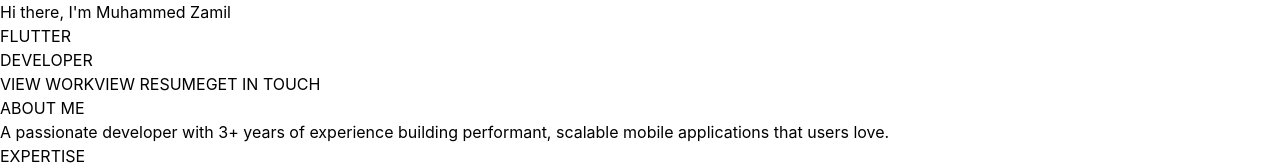
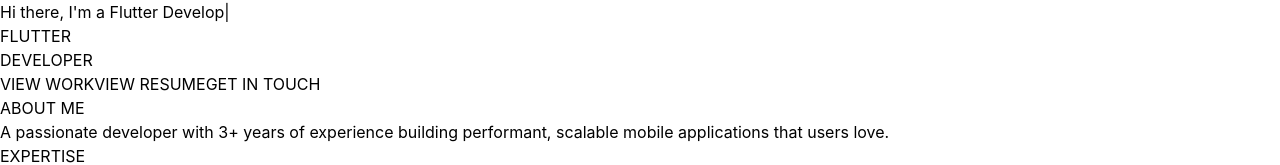
Before and after one commit to MUHAMMEDZAMILC/zamil-portfolio, a React (Vite) app: page / in a window 1280 px wide. Shown: the top 165 px of the page. Built offline with nearby package versions, Linux system fonts and the light colour scheme.

Commit message:
update hero section name

```diff
--- a/src/components/HeroSectionNew.jsx
+++ b/src/components/HeroSectionNew.jsx
@@ -1,27 +1,51 @@
 import React, { useState, useEffect } from 'react';
-import { motion } from 'framer-motion';
 
 const HeroSection = () => {
+  const [displayText, setDisplayText] = useState('');
+  const [textIndex, setTextIndex] = useState(0);
+  const [isDeleting, setIsDeleting] = useState(false);
+
+  const texts = ["Muhammed Zamil", "a Flutter Developer", "a Problem Solver"];
+  const typingSpeed = 100;
+  const deletingSpeed = 50;
+  const pauseDuration = 2000;
+
+  useEffect(() => {
+    const currentText = texts[textIndex];
+
+    const timeout = setTimeout(() => {
+      if (!isDeleting) {
+        if (displayText.length < currentText.length) {
+          setDisplayText(currentText.substring(0, displayText.length + 1));
+        } else {
+          setTimeout(() => setIsDeleting(true), pauseDuration);
+        }
+      } else {
+        if (displayText.length > 0) {
+          setDisplayText(currentText.substring(0, displayText.length - 1));
+        } else {
+          setIsDeleting(false);
+          setTextIndex((textIndex + 1) % texts.length);
+        }
+      }
+    }, isDeleting ? deletingSpeed : typingSpeed);
+
+    return () => clearTimeout(timeout);
+  }, [displayText, isDeleting, textIndex]);
+
   return (
     <section className="min-h-screen flex items-center justify-center relative px-6 overflow-hidden bg-black text-white">
       {/* Animated background particles */}
       <div className="absolute inset-0">
         {[...Array(50)].map((_, i) => (
-          <motion.div
+          <div
             key={i}
-            className="absolute w-1 h-1 bg-white rounded-full"
+            className="absolute w-1 h-1 bg-white rounded-full animate-pulse"
             style={{
               left: `${Math.random() * 100}%`,
               top: `${Math.random() * 100}%`,
-            }}
-            animate={{
-              opacity: [0, 1, 0],
-              scale: [0, 1, 0],
-            }}
-            transition={{
-              duration: 3 + Math.random() * 2,
-              repeat: Infinity,
-              delay: Math.random() * 2,
+              animationDelay: `${Math.random() * 2}s`,
+              animationDuration: `${3 + Math.random() * 2}s`,
             }}
           />
         ))}
@@ -29,48 +53,26 @@
 
       <div className="max-w-7xl mx-auto w-full z-10">
         <div className="flex flex-col items-start justify-center min-h-screen py-20">
-          {/* Small greeting text */}
-          <motion.p
-            className="text-sm md:text-base tracking-widest mb-6 text-gray-400 uppercase"
-            initial={{ opacity: 0, x: -50 }}
-            animate={{ opacity: 1, x: 0 }}
-            transition={{ duration: 0.8, delay: 0.2 }}
-          >
-            Hi there, I'm Muhammed Zamil
-          </motion.p>
+          {/* Small greeting text with typing effect */}
+          <div className="text-sm md:text-base tracking-widest mb-6 text-gray-400 uppercase flex items-center min-h-[24px]">
+            <span>Hi there, I'm {displayText}</span>
+            <span className="ml-1 animate-pulse text-white">|</span>
+          </div>
 
           {/* Large FLUTTER text with overlay */}
           <div className="relative w-full mb-8">
-            <motion.h1
-              className="text-7xl md:text-8xl lg:text-9xl xl:text-[11rem] font-black leading-none tracking-tight text-gray-800"
-              initial={{ opacity: 0, y: 100 }}
-              animate={{ opacity: 1, y: 0 }}
-              transition={{ duration: 1, delay: 0.3 }}
-            >
+            <h1 className="text-7xl md:text-8xl lg:text-9xl xl:text-[11rem] font-black leading-none tracking-tight text-gray-800">
               FLUTTER
-            </motion.h1>
-
-
+            </h1>
           </div>
 
           {/* DEVELOPER text */}
-          <motion.h1
-            className="text-7xl md:text-8xl lg:text-9xl xl:text-[11rem] font-black leading-none tracking-tight mb-12 text-white"
-            initial={{ opacity: 0, y: 100 }}
-            animate={{ opacity: 1, y: 0 }}
-            transition={{ duration: 1, delay: 0.5 }}
-          >
+          <h1 className="text-7xl md:text-8xl lg:text-9xl xl:text-[11rem] font-black leading-none tracking-tight mb-12 text-white">
             DEVELOPER
-          </motion.h1>
-
+          </h1>
 
           {/* CTA Buttons */}
-          <motion.div
-            className="flex flex-wrap items-center gap-4"
-            initial={{ opacity: 0, y: 20 }}
-            animate={{ opacity: 1, y: 0 }}
-            transition={{ delay: 1.2 }}
-          >
+          <div className="flex flex-wrap items-center gap-4">
             <a
               href="#projects"
               className="group relative px-8 py-4 bg-white text-black font-bold overflow-hidden hover:bg-gray-200 transition-colors"
@@ -93,24 +95,16 @@
             >
               GET IN TOUCH
             </a>
-          </motion.div>
+          </div>
         </div>
       </div>
 
       {/* Scroll indicator */}
-      <motion.div
-        className="absolute bottom-8 left-1/2 transform -translate-x-1/2"
-        animate={{ y: [0, 10, 0] }}
-        transition={{ duration: 1.5, repeat: Infinity }}
-      >
+      <div className="absolute bottom-8 left-1/2 transform -translate-x-1/2 animate-bounce">
         <div className="w-6 h-10 border-2 border-white rounded-full flex justify-center pt-2">
-          <motion.div
-            className="w-1 h-3 bg-white rounded-full"
-            animate={{ y: [0, 12, 0] }}
-            transition={{ duration: 1.5, repeat: Infinity }}
-          />
+          <div className="w-1 h-3 bg-white rounded-full animate-pulse" />
         </div>
-      </motion.div>
+      </div>
     </section>
   );
 };
```
